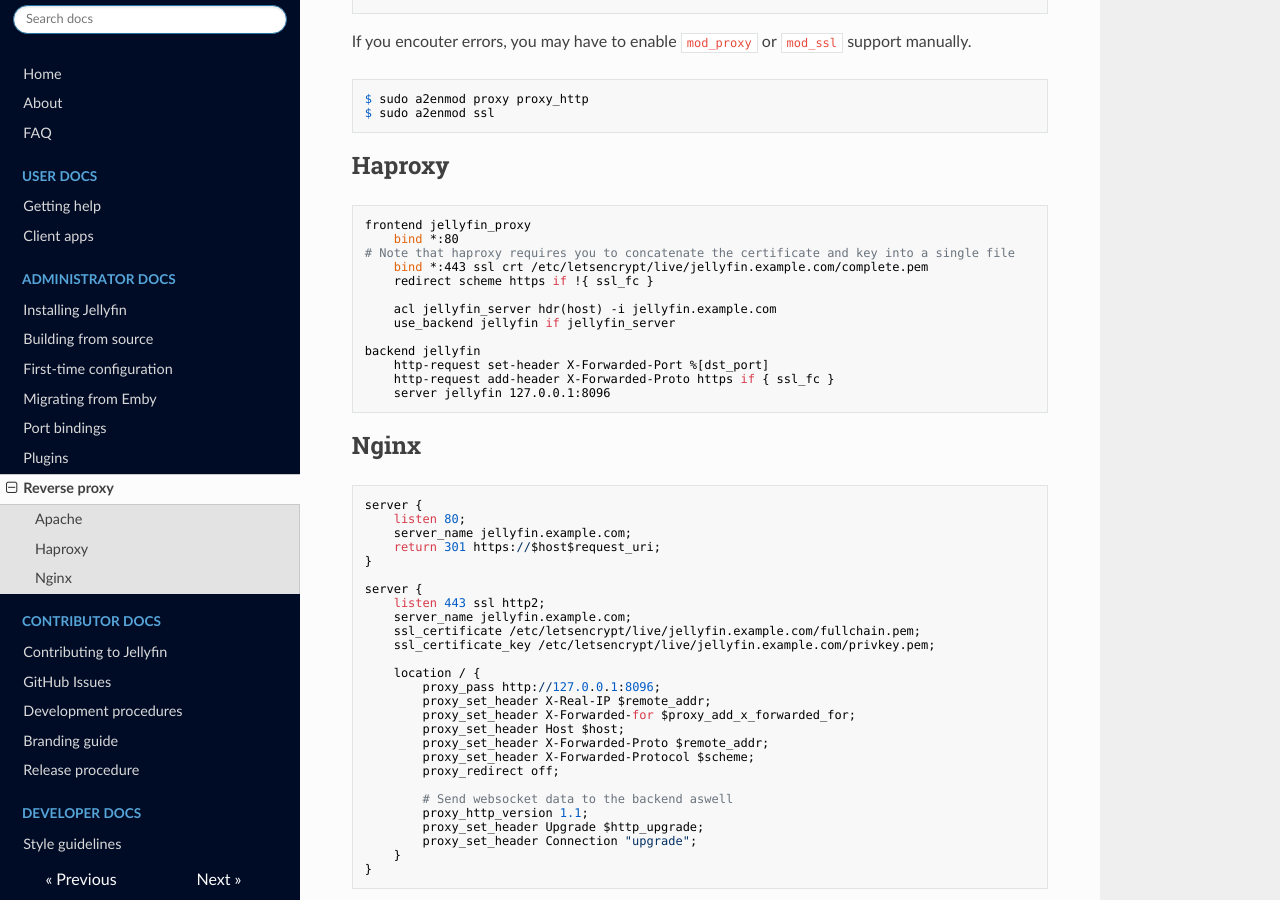
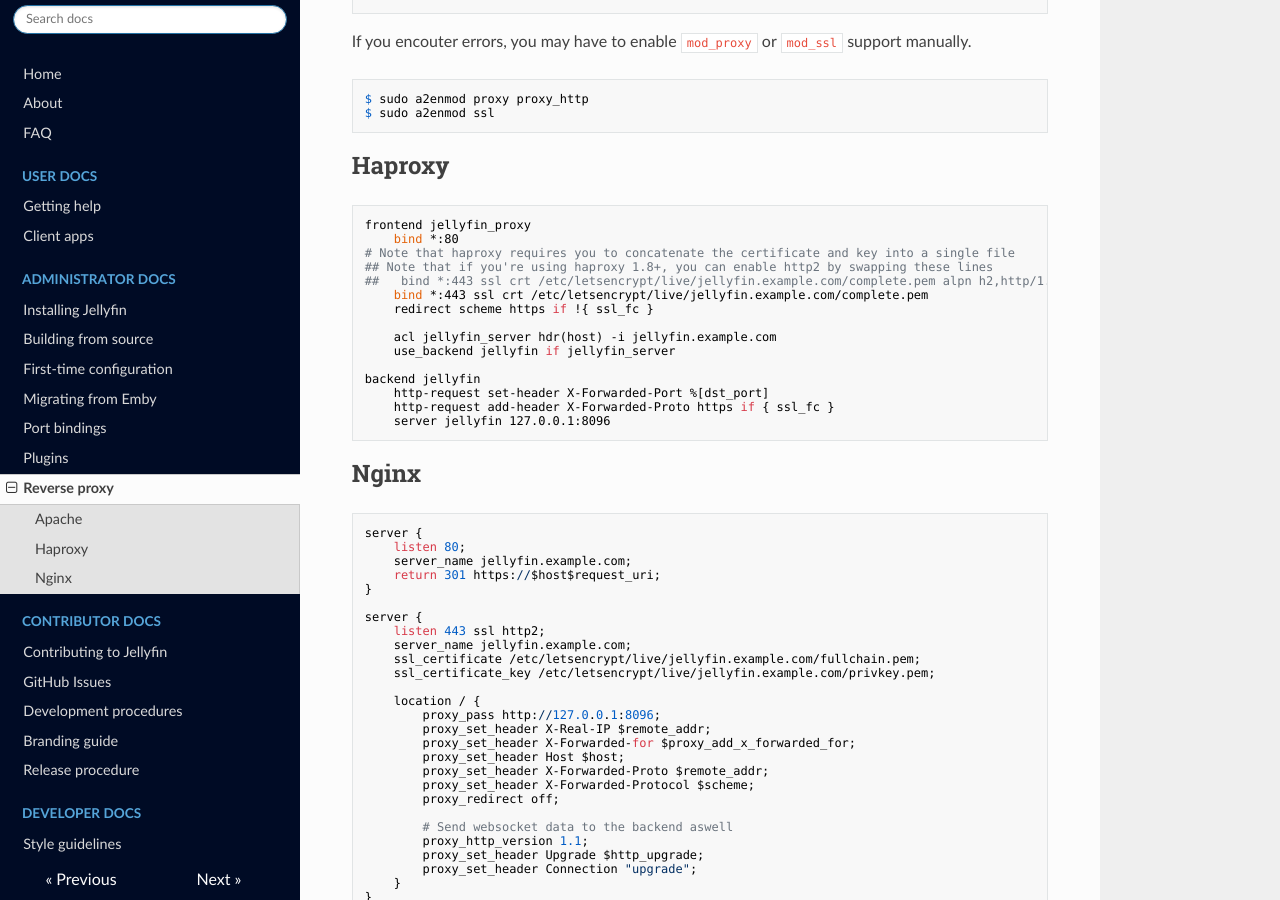
Before and after one commit to jellyfin-archive/jellyfin-docs, an MkDocs documentation site: the page built from docs/administrator-docs/reverse-proxy.md, in a window 1280 px wide and 900 px high, scrolled down 844 px. Built offline with MkDocs 1.6.1, drawn with Linux system fonts in a browser that asks for light colours; nearby versions of some CDN libraries; old or Windows-style settings are respelled for this version of MkDocs.

Commit message:
Add note about http2 on haproxy

```diff
--- a/docs/administrator-docs/reverse-proxy.md
+++ b/docs/administrator-docs/reverse-proxy.md
@@ -53,6 +53,8 @@ $ sudo a2enmod ssl
 frontend jellyfin_proxy
     bind *:80
 # Note that haproxy requires you to concatenate the certificate and key into a single file
+## Note that if you're using haproxy 1.8+, you can enable http2 by swapping these lines
+##   bind *:443 ssl crt /etc/letsencrypt/live/jellyfin.example.com/complete.pem alpn h2,http/1.1
     bind *:443 ssl crt /etc/letsencrypt/live/jellyfin.example.com/complete.pem
     redirect scheme https if !{ ssl_fc }
 
```
